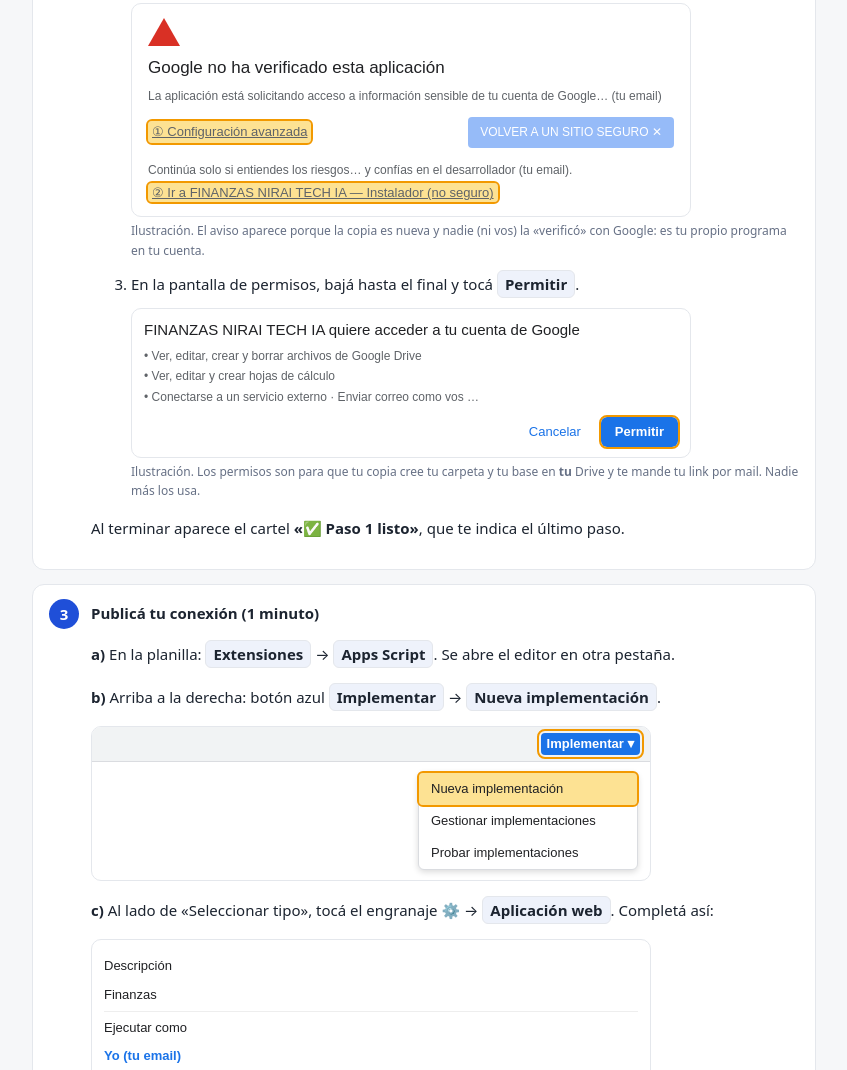
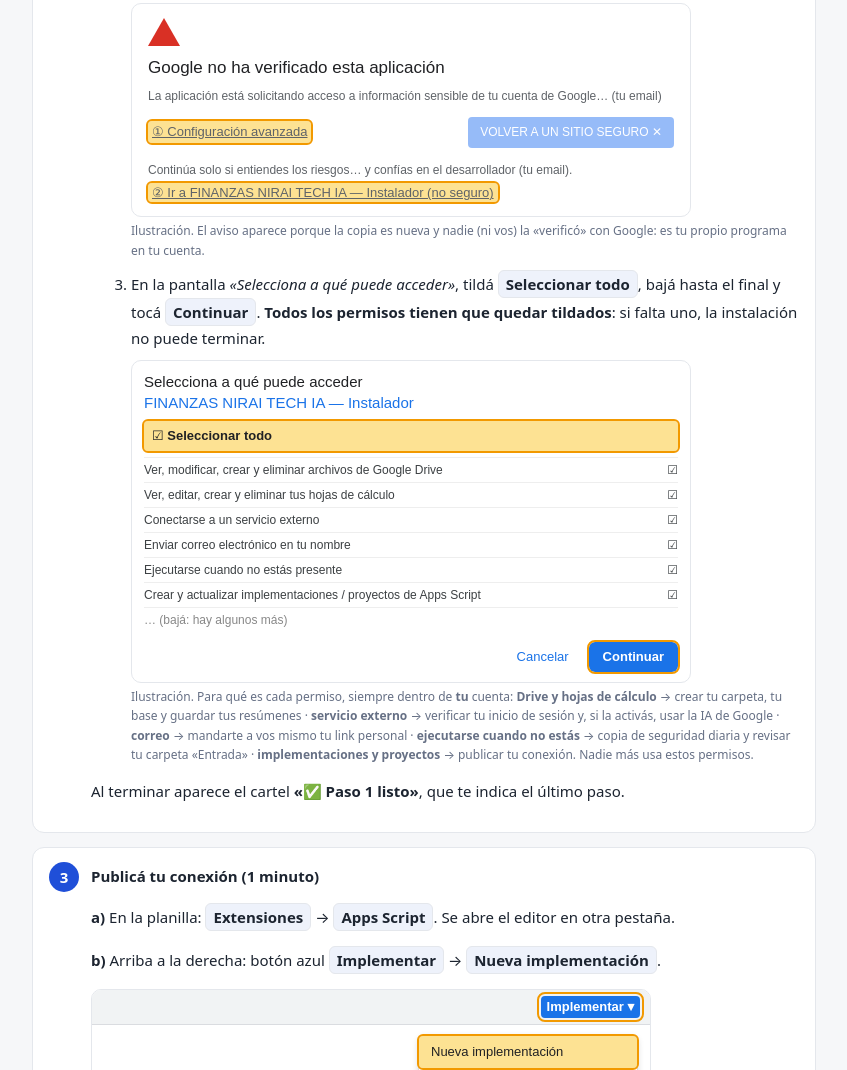
Before and after one commit to NiraiTechIA/Finanzas-Nirai-Tech-IA, a website: page v2/instalar.html in a window 1280 px wide. Shown: the part 912-1982 px from the top of the page, without its empty margins (216-1063 px from the left). Drawn offline with Linux system fonts and the light colour scheme.

Commit message:
Guía de instalación: ilustración de «Selecciona a qué puede acceder» con Seleccionar todo y para qué es cada permiso (#14)
Claude-Session: https://claude.ai/code/session_01VvRPkiBr1ZQfJG4vtV7etu

Co-authored-by: Claude <noreply@anthropic.com>

```diff
--- a/v2/instalar.html
+++ b/v2/instalar.html
@@ -42,11 +42,19 @@
 <span class="hl" style="text-decoration:underline;color:#5f6368;padding:2px 4px">② Ir a FINANZAS NIRAI TECH IA — Instalador (no seguro)</span>
 </div></div>
 <p class="cap">Ilustración. El aviso aparece porque la copia es nueva y nadie (ni vos) la «verificó» con Google: es tu propio programa en tu cuenta.</p></li>
-<li>En la pantalla de permisos, bajá hasta el final y tocá <span class="t">Permitir</span>.
-<div class="mock"><div class="body"><div style="font-size:15px;margin-bottom:6px">FINANZAS NIRAI TECH IA quiere acceder a tu cuenta de Google</div>
-<div style="color:#5f6368;font-size:12px;line-height:1.7">• Ver, editar, crear y borrar archivos de Google Drive<br>• Ver, editar y crear hojas de cálculo<br>• Conectarse a un servicio externo · Enviar correo como vos …</div>
-<div style="display:flex;justify-content:flex-end;gap:10px;margin-top:10px"><span style="color:#1a73e8;padding:6px 10px">Cancelar</span><span class="gbtn hl">Permitir</span></div></div></div>
-<p class="cap">Ilustración. Los permisos son para que tu copia cree tu carpeta y tu base en <b>tu</b> Drive y te mande tu link por mail. Nadie más los usa.</p></li></ol>
+<li>En la pantalla <i>«Selecciona a qué puede acceder»</i>, tildá <span class="t">Seleccionar todo</span>, bajá hasta el final y tocá <span class="t">Continuar</span>. <b>Todos los permisos tienen que quedar tildados</b>: si falta uno, la instalación no puede terminar.
+<div class="mock"><div class="body"><div style="font-size:15px">Selecciona a qué puede acceder</div><div style="color:#1a73e8;font-size:15px;margin-bottom:8px">FINANZAS NIRAI TECH IA — Instalador</div>
+<div class="hl" style="padding:6px 8px;margin-bottom:6px">☑ <b>Seleccionar todo</b></div>
+<div style="font-size:12px;line-height:2;color:#3c4043">
+<div style="display:flex;justify-content:space-between;border-top:1px solid #eee"><span>Ver, modificar, crear y eliminar archivos de Google Drive</span><span>☑</span></div>
+<div style="display:flex;justify-content:space-between;border-top:1px solid #eee"><span>Ver, editar, crear y eliminar tus hojas de cálculo</span><span>☑</span></div>
+<div style="display:flex;justify-content:space-between;border-top:1px solid #eee"><span>Conectarse a un servicio externo</span><span>☑</span></div>
+<div style="display:flex;justify-content:space-between;border-top:1px solid #eee"><span>Enviar correo electrónico en tu nombre</span><span>☑</span></div>
+<div style="display:flex;justify-content:space-between;border-top:1px solid #eee"><span>Ejecutarse cuando no estás presente</span><span>☑</span></div>
+<div style="display:flex;justify-content:space-between;border-top:1px solid #eee"><span>Crear y actualizar implementaciones / proyectos de Apps Script</span><span>☑</span></div>
+<div style="border-top:1px solid #eee;color:#888">… (bajá: hay algunos más)</div></div>
+<div style="display:flex;justify-content:flex-end;gap:10px;margin-top:10px"><span style="color:#1a73e8;padding:6px 10px">Cancelar</span><span class="gbtn hl">Continuar</span></div></div></div>
+<p class="cap">Ilustración. Para qué es cada permiso, siempre dentro de <b>tu</b> cuenta: <b>Drive y hojas de cálculo</b> → crear tu carpeta, tu base y guardar tus resúmenes · <b>servicio externo</b> → verificar tu inicio de sesión y, si la activás, usar la IA de Google · <b>correo</b> → mandarte a vos mismo tu link personal · <b>ejecutarse cuando no estás</b> → copia de seguridad diaria y revisar tu carpeta «Entrada» · <b>implementaciones y proyectos</b> → publicar tu conexión. Nadie más usa estos permisos.</p></li></ol>
 <p>Al terminar aparece el cartel <b>«✅ Paso 1 listo»</b>, que te indica el último paso.</p></div></div></div>
 
 <div class="box"><div class="step"><span class="num">3</span><div><h3 style="margin-top:2px">Publicá tu conexión (1 minuto)</h3>
```
